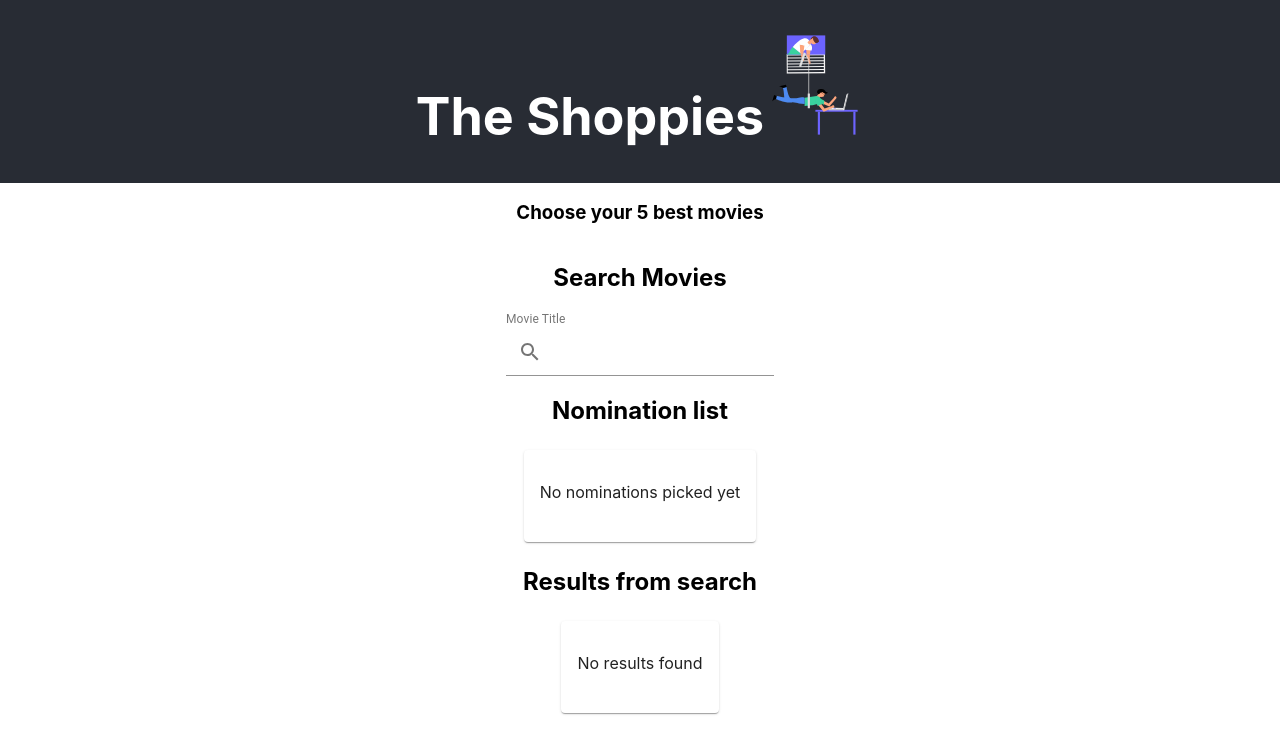
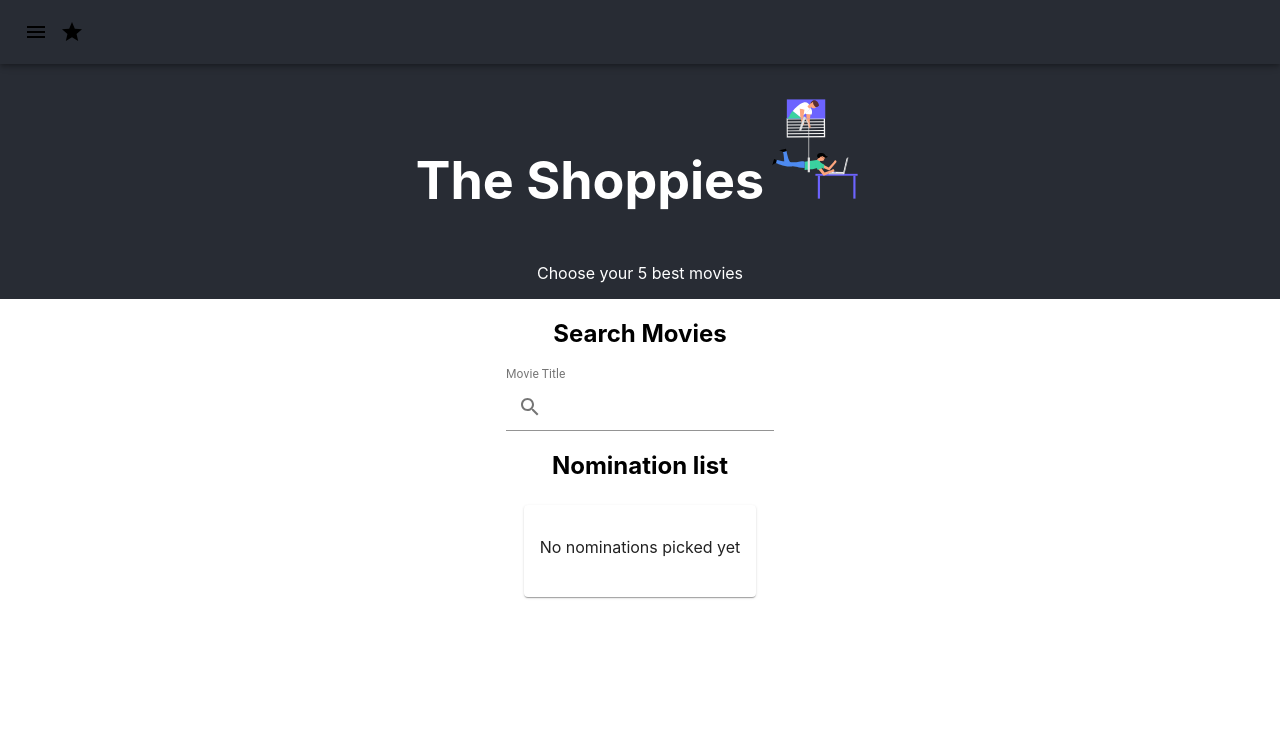
Before and after one commit to asukak17/movie-awards, a React (Create React App) app: page /nominations in a window 1280 px wide. Shown: the top 754 px of the page. Built offline with nearby package versions, Linux system fonts and the light colour scheme.

Commit message:
add react-router and navigation sidebar to separate home and nominations

```diff
--- a/package.json
+++ b/package.json
@@ -13,8 +13,10 @@
     "@types/node": "^12.0.0",
     "@types/react": "^16.9.53",
     "@types/react-dom": "^16.9.8",
+    "@types/react-router-dom": "^5.1.7",
     "react": "^17.0.1",
     "react-dom": "^17.0.1",
+    "react-router-dom": "^5.2.0",
     "react-scripts": "4.0.1",
     "typescript": "^4.0.3",
     "web-vitals": "^0.2.4"
--- a/src/App.css
+++ b/src/App.css
@@ -3,6 +3,7 @@
 }
 
 .App-header {
+  padding-top: 64px;
   background-color: #282c34;
   display: flex;
   flex-direction: column;
@@ -46,3 +47,14 @@ main {
   overflow: hidden;
   text-overflow: clip;
 }
+
+.nomination-complete-toast {
+  position: fixed;
+  top: -30%;
+  z-index: 1;
+}
+
+.nomination-complete-toast.show {
+  top: 30px;
+  transition: all 0.5s ease;
+}
--- a/src/App.tsx
+++ b/src/App.tsx
@@ -1,13 +1,14 @@
 import { Alert } from "@material-ui/lab";
-import React, { useContext, useEffect, useState } from "react";
+import React, { useContext, useEffect } from "react";
 import "./App.css";
 import Nominations from "./Nominations";
 import SearchBox from "./SearchBox";
 import SearchResult from "./SearchResult";
-import headerImage from "./header-image.svg";
 import { AppContext } from "./Context/context";
 import { Types } from "./Context/types";
-
+import { BrowserRouter as Router, Route } from "react-router-dom";
+import Home from "./Home";
+import SideBar from "./Drawer";
 function App() {
   const {
     state: { nominations, nominationCompleted },
@@ -26,25 +27,27 @@ function App() {
   }, []);
 
   return (
-    <div className="App">
-      <header className="App-header">
-        <h1>
-          The Shoppies
-          <img src={headerImage} width={100} height={100} alt="mission impossible" />
-        </h1>
-      </header>
-      <main>
-        {nominationCompleted && (
-          <Alert elevation={6} variant="filled" severity="success">
-            5 nominations picked!
-          </Alert>
-        )}
-        <h3>Choose your 5 best movies</h3>
+    <Router>
+      <Home />
+      <main className="App">
         <SearchBox />
-        <Nominations />
-        <SearchResult />
+        <Route exact path="/">
+          <SearchResult />
+        </Route>
+        <Route path="/nominations">
+          <Nominations />
+        </Route>
+        <SideBar />
+        <Alert
+          className={`nomination-complete-toast ${nominationCompleted && "show"}`}
+          elevation={6}
+          variant="filled"
+          severity="success"
+        >
+          5 nominations successfully picked!
+        </Alert>
       </main>
-    </div>
+    </Router>
   );
 }
 
--- /dev/null
+++ b/src/Drawer.tsx
@@ -0,0 +1,107 @@
+import React, { useContext, useState } from "react";
+import clsx from "clsx";
+import { makeStyles } from "@material-ui/core/styles";
+import Drawer from "@material-ui/core/Drawer";
+import List from "@material-ui/core/List";
+import ListItem from "@material-ui/core/ListItem";
+import ListItemIcon from "@material-ui/core/ListItemIcon";
+import ListItemText from "@material-ui/core/ListItemText";
+import { Home, Menu, Star } from "@material-ui/icons";
+import { AppBar, Badge, IconButton, Toolbar } from "@material-ui/core";
+import { Link, useHistory } from "react-router-dom";
+import { AppContext } from "./Context/context";
+
+const useStyles = makeStyles({
+  list: {
+    width: "30vw",
+  },
+  fullList: {
+    width: "auto",
+  },
+});
+
+export default function SideBar() {
+  const classes = useStyles();
+  const [isDrawerOpen, setIsDrawerOpen] = useState(false);
+  let history = useHistory();
+  const {
+    state: { nominations },
+  } = useContext(AppContext);
+
+  const toggleDrawer = (open: boolean) => (event: React.KeyboardEvent | React.MouseEvent) => {
+    if (
+      event.type === "keydown" &&
+      ((event as React.KeyboardEvent).key === "Tab" ||
+        (event as React.KeyboardEvent).key === "Shift")
+    ) {
+      return;
+    }
+    setIsDrawerOpen(open);
+  };
+
+  const findIcon = (text: string) => {
+    switch (text) {
+      case "Home":
+        return <Home />;
+      case "Nomination List":
+        return <Star />;
+      default:
+        return <></>;
+    }
+  };
+
+  const menuItems = [
+    { title: "Home", link: "/" },
+    { title: "Nomination List", link: "/nominations" },
+  ];
+
+  const list = () => (
+    <div
+      className={clsx(classes.list)}
+      role="presentation"
+      onClick={toggleDrawer(false)}
+      onKeyDown={toggleDrawer(false)}
+    >
+      <List>
+        {menuItems.map((item) => (
+          <Link to={item.link}>
+            <ListItem button key={item.title}>
+              <ListItemIcon>{findIcon(item.title)}</ListItemIcon>
+              <ListItemText primary={item.title} />
+            </ListItem>
+          </Link>
+        ))}
+      </List>
+    </div>
+  );
+
+  return (
+    <nav>
+      <AppBar color="inherit" style={{ backgroundColor: "#282c34" }}>
+        <Toolbar>
+          <IconButton
+            color="inherit"
+            aria-label="open drawer"
+            onClick={toggleDrawer(true)}
+            edge="start"
+          >
+            <Menu />
+          </IconButton>
+          <IconButton
+            color="inherit"
+            aria-label="open drawer"
+            onClick={() => history.push("/nominations")}
+            edge="start"
+          >
+            <Badge badgeContent={nominations.length} color="default">
+              <Star />
+            </Badge>
+          </IconButton>
+        </Toolbar>
+      </AppBar>
+      <Drawer anchor={"left"} open={isDrawerOpen} onClose={toggleDrawer(false)}>
+        {list()}
+      </Drawer>
+    </nav>
+  );
+}
--- /dev/null
+++ b/src/Home.tsx
@@ -0,0 +1,14 @@
+import React from "react";
+import headerImage from "./header-image.svg";
+
+const Home = () => (
+  <header className="App-header">
+    <h1>
+      The Shoppies
+      <img src={headerImage} width={100} height={100} alt="mission impossible" />
+    </h1>
+    <p style={{ fontSize: "16px" }}>Choose your 5 best movies</p>
+  </header>
+);
+
+export default Home;
--- a/src/SearchBox.tsx
+++ b/src/SearchBox.tsx
@@ -6,12 +6,14 @@ import { IconButton } from "@material-ui/core";
 import { Search } from "@material-ui/icons";
 import { AppContext } from "./Context/context";
 import { Types } from "./Context/types";
+import { useHistory } from "react-router-dom";
 
-function SearchBox() {
+function SearchBox(props: any) {
   const { dispatch } = useContext(AppContext);
+  let history = useHistory();
 
   const [searchKey, setSearchKey] = useState<string>("");
-  async function handleSubmit(typedKeyword: string) {
+  async function handleChange(typedKeyword: string) {
     setSearchKey(typedKeyword);
     try {
       const response = await fetch(
@@ -22,14 +24,22 @@ function SearchBox() {
       console.log("error", err);
     }
   }
+
+  function handleSubmit(event: any) {
+    if (event.key === "Enter") {
+      event.preventDefault();
+      history.push("/");
+    }
+  }
   return (
     <section className="Search-box">
       <h2>Search Movies</h2>
       <form>
         <TextField
           onChange={(e: ChangeEvent<HTMLTextAreaElement | HTMLInputElement>) =>
-            handleSubmit(e.target.value)
+            handleChange(e.target.value)
           }
+          onKeyPress={handleSubmit}
           value={searchKey}
           label="Movie Title"
           InputProps={{
```
Also changed, not shown: 1 other file (tests, documents, lock files or other folders).
